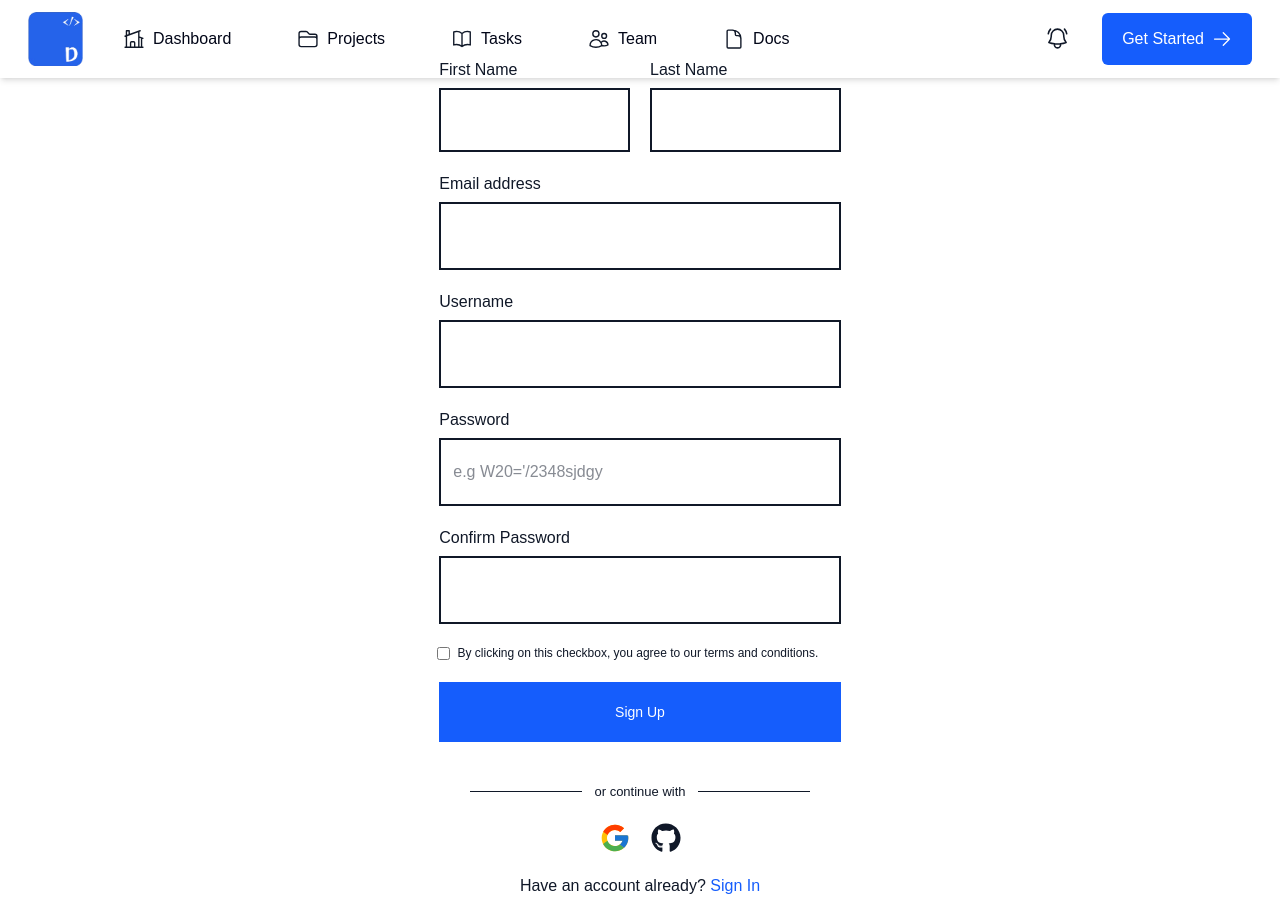
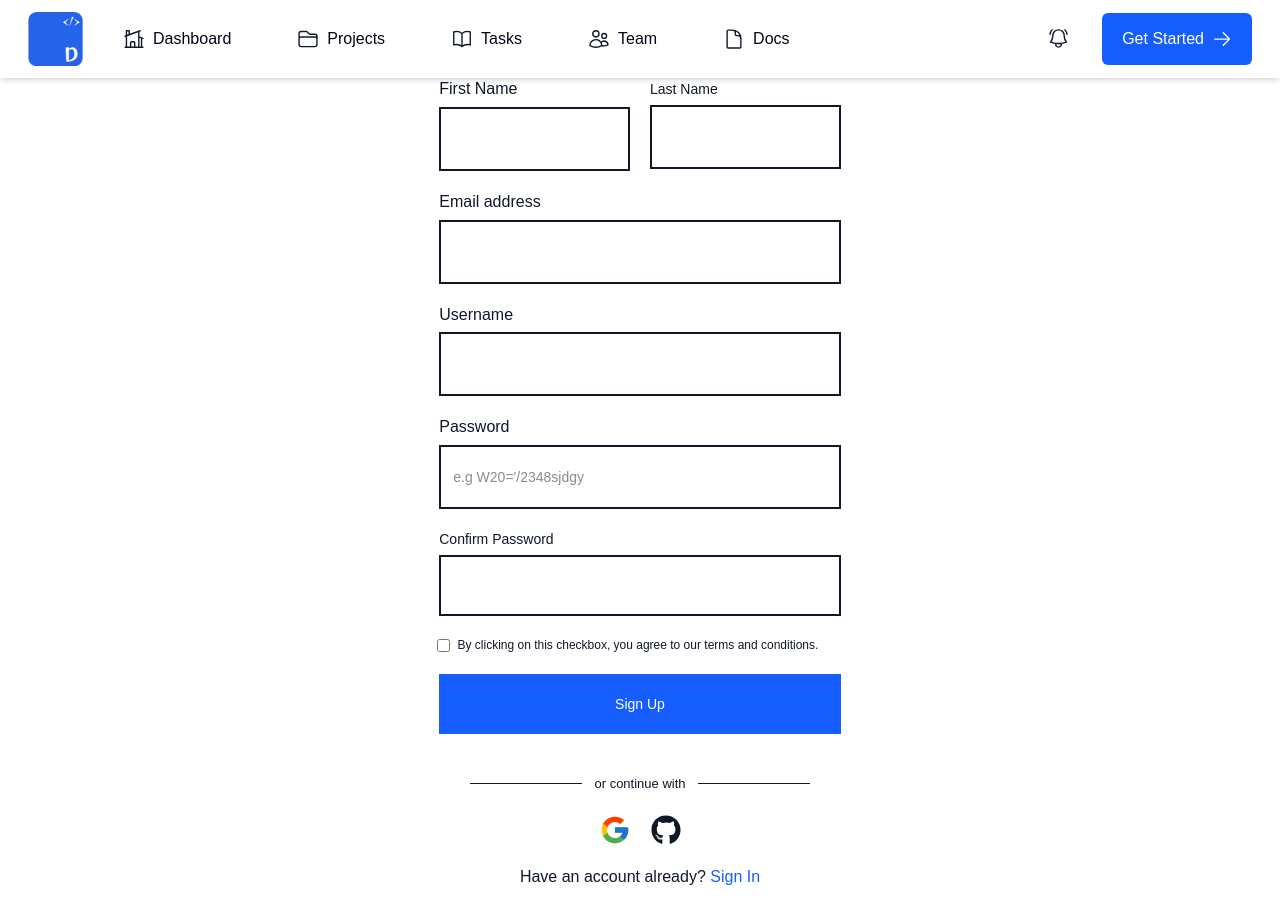
Before and after one commit to Jaycode01/DevCollab, a Next.js app: page /getstarted in a window 1280 px wide. Built offline with nearby package versions, Linux system fonts and the light colour scheme; no server answers; a web font is replaced by a local one.

Commit message:
handling some error cusing problems and gii=ving me headache

```diff
--- a/src/app/getstarted/page.tsx
+++ b/src/app/getstarted/page.tsx
@@ -23,19 +23,18 @@ export default function SignUp() {
 
   const [signInWithGoogle] = useSignInWithGoogle(auth);
   const [signInWithGithub] = useSignInWithGithub(auth);
+  const [createUserWithEmailAndPassword] =
+    useCreateUserWithEmailAndPassword(auth);
 
   const handleGitHubSignIn = async () => {
     try {
       const response = await signInWithGithub();
       console.log("GitHub Sign-In Response:", response);
-    } catch (error) {
-      console.error("GitHub sign-in failed:", error);
-      alert("Error during sign-in: " + error);
+    } catch (err: any) {
+      console.error("GitHub sign-in error:", err);
+      alert("GitHub Sign-In failed: " + err.message);
     }
   };
-
-  const [createUserWithEmailAndPassword] =
-    useCreateUserWithEmailAndPassword(auth);
 
   const handleSignUp = async (e: React.FormEvent<HTMLFormElement>) => {
     e.preventDefault();
@@ -54,15 +53,18 @@ export default function SignUp() {
       const result = await createUserWithEmailAndPassword(email, password);
 
       if (!result || !result.user) {
+        console.error("No user returned from Firebase:", result);
         throw new Error("User creation failed");
       }
 
       const user = result.user;
 
+      // Update display name
       await updateProfile(user, {
         displayName: `${firstName} ${lastName}`,
       });
 
+      // Save user info in Firestore
       await setDoc(doc(db, "users", user.uid), {
         uid: user.uid,
         firstName,
@@ -72,6 +74,7 @@ export default function SignUp() {
         createdAt: new Date().toISOString(),
       });
 
+      // Clear form
       setEmail("");
       setPassword("");
       setConfirmPassword("");
@@ -80,18 +83,30 @@ export default function SignUp() {
       setUsername("");
 
       alert("Signup successful!");
-    } catch (err) {
-      console.error(err);
-      alert(err);
+    } catch (err: any) {
+      console.error("Signup error:", err);
+
+      if (err.code === "auth/email-already-in-use") {
+        alert("This email is already in use.");
+      } else if (err.code === "auth/weak-password") {
+        alert("Password should be at least 6 characters.");
+      } else if (err.code === "auth/invalid-email") {
+        alert("Please enter a valid email address.");
+      } else {
+        alert("Signup failed: " + err.message);
+      }
     }
   };
 
   return (
-    <div className="text-gray-900 flex flex-col items-center justify-center h-screen">
+    <div className="text-gray-900 flex flex-col items-center justify-center h-fit md:mt-0 mt-5">
       <form onSubmit={handleSignUp} className="flex flex-col gap-5">
-        <div className="flex gap-5 items-center w-11/12 mx-auto">
+        <div className="flex gap-3 md:gap-5 items-center w-11/12 mx-auto">
           <div className="flex flex-col gap-1.5 w-3/5">
-            <label htmlFor="firstName" className="capitalize">
+            <label
+              htmlFor="firstName"
+              className="capitalize text-sm md:text-[1rem]"
+            >
               first name
             </label>
             <input
@@ -99,12 +114,12 @@ export default function SignUp() {
               id="firstName"
               value={firstName}
               onChange={(e) => setFirstName(e.target.value)}
-              className="border-2 border-gray-900 w-full py-5 px-3 text-sm outline-none"
+              className="border-2 border-gray-900 w-full py-3 md:py-5 px-3 text-sm outline-none text-[0.7rem] md:text-sm"
             />
           </div>
 
           <div className="flex flex-col gap-1.5 w-3/5">
-            <label htmlFor="lastName" className="capitalize">
+            <label htmlFor="lastName" className="capitalize md:text-md text-sm">
               last name
             </label>
             <input
@@ -112,49 +127,49 @@ export default function SignUp() {
               id="lastName"
               value={lastName}
               onChange={(e) => setLastName(e.target.value)}
-              className="border-gray-900 border-2 w-full py-5 px-3 text-sm outline-none"
+              className="border-gray-900 border-2 w-full py-3  md:py-5 px-3 text-sm outline-none text-[0.7rem] md:text-sm"
             />
           </div>
         </div>
 
         <div className="flex flex-col gap-1.5 w-11/12 mx-auto">
-          <label>Email address</label>
+          <label className="text-sm md:text-[1rem]">Email address</label>
           <input
             type="email"
             value={email}
             onChange={(e) => setEmail(e.target.value)}
-            className="border-2 border-gray-900 py-5 px-3"
+            className="border-2 border-gray-900  py-3 md:py-5 px-3 text-[0.7rem] md:text-sm"
           />
         </div>
 
         <div className="flex flex-col gap-1.5 w-11/12 mx-auto">
-          <label>Username</label>
+          <label className="text-sm md:text-[1rem]">Username</label>
           <input
             type="text"
             value={username}
             onChange={(e) => setUsername(e.target.value)}
-            className="border-2 border-gray-900 py-5 px-3"
+            className="border-2 border-gray-900 py-3 md:py-5 px-3  text-[0.7rem] md:text-sm"
           />
         </div>
 
         <div className="flex flex-col gap-1.5 w-11/12 mx-auto">
-          <label>Password</label>
+          <label className="text-sm md:text-[1rem]">Password</label>
           <input
             type="password"
             value={password}
             onChange={(e) => setPassword(e.target.value)}
-            className="border-2 border-gray-900 py-5 px-3"
+            className="border-2 border-gray-900 py-3 md:py-5 px-3 text-[0.7rem] md:text-sm"
             placeholder="e.g W20='/2348sjdgy"
           />
         </div>
 
         <div className="flex flex-col gap-1.5 w-11/12 mx-auto">
-          <label>Confirm Password</label>
+          <label className="text-sm">Confirm Password</label>
           <input
             type="password"
             value={confirmPassword}
             onChange={(e) => setConfirmPassword(e.target.value)}
-            className="border-2 border-gray-900 py-5 px-3"
+            className="border-2 border-gray-900 py-3  md:py-5 px-3 text-[0.7rem] md;text-sm"
           />
         </div>
 
@@ -167,16 +182,16 @@ export default function SignUp() {
 
         <button
           type="submit"
-          className="bg-blue-600 py-5 w-11/12 mx-auto text-white text-sm cursor-pointer"
+          className="bg-blue-600 py-4 md:py-5 w-11/12 mx-auto text-white text-sm cursor-pointer"
         >
           Sign Up
         </button>
       </form>
 
       <div className="flex items-center gap-3 mt-10 mx-auto">
-        <hr className="w-28 border-gray-900 border-1.5" />
-        <p className="text-[13px]">or continue with</p>
-        <hr className="w-28 border-gray-900 border-1.5" />
+        <hr className="w-20 md:w-28 border-gray-900 border-1.5" />
+        <p className="text-[11px] md:text-[13px]">or continue with</p>
+        <hr className="w-20 md:w-28 border-gray-900 border-1.5" />
       </div>
 
       <div className="flex items-center mt-5 gap-5">
@@ -192,7 +207,7 @@ export default function SignUp() {
         />
       </div>
 
-      <p className="mt-5">
+      <p className="mt-5 text-sm md:text-[1rem]">
         Have an account already?{" "}
         <Link href="/login" className="text-blue-600 hover:underline">
           Sign In
--- a/src/app/login/page.tsx
+++ b/src/app/login/page.tsx
@@ -1,59 +1,120 @@
+"use client";
+
+import { useState } from "react";
 import Link from "next/link";
 import { FcGoogle } from "react-icons/fc";
 import { FaGithub } from "react-icons/fa";
+import { FirebaseError } from "firebase/app";
+import { useSignInWithEmailAndPassword } from "react-firebase-hooks/auth";
+import { auth } from "@/app/auth/config";
 
 export default function Login() {
+  const [email, setEmail] = useState("");
+  const [password, setPassword] = useState("");
+
+  const [signInWithEmailAndPassword, , loading] =
+    useSignInWithEmailAndPassword(auth);
+
+  const handleAuthError = (code: string) => {
+    switch (code) {
+      case "auth/user-not-found":
+        alert("No User Found with this email");
+        break;
+      case "auth/wrong-password":
+        alert("Incorrect Password");
+        break;
+      case "auth/invalid-email":
+        alert("Invalid Email Format");
+        break;
+      default:
+        alert("Something went wrong, please try again");
+    }
+  };
+
+  const handleSignIn = async (e: React.FormEvent<HTMLFormElement>) => {
+    e.preventDefault();
+
+    try {
+      const result = await signInWithEmailAndPassword(email, password);
+
+      if (!result || !result.user) {
+        console.log("Login Failed, Please Try Again");
+        return;
+      }
+
+      alert("Login Successful!");
+    } catch (err: unknown) {
+      if (err instanceof FirebaseError) {
+        handleAuthError(err.code);
+      } else {
+        console.error("Unexpected error:", err);
+      }
+    }
+  };
+
   return (
-    <>
-      <div className="flex flex-col h-screen justify-center items-center w-full">
-        <form action="" className="flex flex-col gap-5 w-11/12 md:w-1/3">
+    <div className="flex flex-col h-fit justify-center items-center w-full">
+      <form
+        onSubmit={handleSignIn}
+        className="flex flex-col gap-5 w-11/12 md:w-1/3 md:mt-14 mt-7"
+      >
         <div className="flex flex-col gap-1.5">
-            <label htmlFor="email">Email address</label>
+          <label htmlFor="email" className="text-sm">
+            Email address
+          </label>
           <input
             type="email"
-              name="email"
             id="email"
-              className="border-2 border-gray-900 outline-none  py-5 px-3 text-sm"
+            className="border-2 border-gray-900 outline-none py-3 md:py-5 px-3 text-sm"
+            value={email}
+            onChange={(e) => setEmail(e.target.value)}
           />
         </div>
         <div className="flex flex-col gap-1.5">
-            <label htmlFor="password">Password</label>
+          <label htmlFor="password" className="text-sm">
+            Password
+          </label>
           <input
             type="password"
-              name="password"
             id="password"
-              className="border-2 border-gray-900 outline-none  py-5 px-3 text-sm"
+            className="border-2 border-gray-900 outline-none py-3 md:py-5 px-3 text-sm"
+            value={password}
+            onChange={(e) => setPassword(e.target.value)}
           />
         </div>
-          <div className="flex flex-row gap-2  items-center">
-            <input type="checkbox" name="rememberMe" id="rememberMe" />
-            <label htmlFor="rememberMe">Remember me</label>
+        <div className="flex flex-row gap-2 items-center">
+          <input type="checkbox" id="rememberMe" />
+          <label htmlFor="rememberMe" className="text-sm">
+            Remember me
+          </label>
         </div>
 
         <button
           type="submit"
-            className="bg-blue-600 text-white text-sm py-5 cursor-pointer"
+          disabled={loading}
+          className="bg-blue-600 text-white text-sm py-4 md:py-5 cursor-pointer"
         >
-            Sign In
+          {loading ? "Logging in..." : "Login"}
         </button>
       </form>
+
       <div className="flex items-center gap-3 mt-10 mx-auto">
-          <hr className="w-24  border-gray-900 border-1.5" />
-          <p className="text-[13px]">or continue with</p>
-          <hr className="w-24  border-gray-900 border-1.5" />
+        <hr className="w-24 border-gray-900 border-1.5" />
+        <p className="text-[11px] md:text-[13px]">or continue with</p>
+        <hr className="w-24 border-gray-900 border-1.5" />
       </div>
-        <div className="flex items-center  mt-5 gap-5">
+
+      <div className="flex items-center mt-5 gap-5">
         <FcGoogle size={32} className="cursor-pointer" />
         <FaGithub size={30} className="cursor-pointer" />
       </div>
 
-        <p className="mt-5">
+      <p className="mt-5 text-sm md:text-[1rem]">
         New to DevCollab?{" "}
         <Link href="/getstarted" className="text-blue-600 hover:underline">
-            Sign In
+          Sign Up
         </Link>
       </p>
     </div>
-    </>
   );
 }
--- a/src/app/navbar/page.tsx
+++ b/src/app/navbar/page.tsx
@@ -50,7 +50,7 @@ export default function Navbar() {
             >
               <Link
                 href="/dashboard"
-                className="flex items-center gap-2 mx-auto md:hover:border-blue-600 md:hover:border-b-2 px-2 md:hover:bg-white md:hover:rounded-none hover:bg-gray-100 rounded-sm md:py-2"
+                className="flex items-center gap-2 mx-auto md:hover:border-blue-600 md:hover:border-b-2 px-2 text-sm md:text-[1rem] md:hover:bg-white md:hover:rounded-none hover:bg-gray-100 rounded-sm md:py-2"
               >
                 <Image
                   alt="Dashboard Icon"
@@ -62,7 +62,7 @@ export default function Navbar() {
               </Link>
               <Link
                 href="/projects"
-                className=" flex items-center gap-2 mx-auto md:hover:border-blue-600 md:hover:border-b-2 px-2 md:hover:bg-white md:hover:rounded-none hover:bg-gray-100 rounded-sm md:py-2"
+                className=" flex items-center gap-2 mx-auto md:hover:border-blue-600  text-sm md:text-[1rem] md:hover:border-b-2 px-2 md:hover:bg-white md:hover:rounded-none hover:bg-gray-100 rounded-sm md:py-2"
               >
                 <Image
                   alt="Projects Icon"
@@ -74,7 +74,7 @@ export default function Navbar() {
               </Link>
               <Link
                 href="/tasks"
-                className="flex items-center gap-2 mx-auto md:hover:border-blue-600 md:hover:border-b-2 px-2 md:hover:bg-white md:hover:rounded-none hover:bg-gray-100 rounded-sm md:py-2"
+                className="flex items-center gap-2 mx-auto md:hover:border-blue-600  text-sm md:text-[1rem] md:hover:border-b-2 px-2 md:hover:bg-white md:hover:rounded-none hover:bg-gray-100 rounded-sm md:py-2"
               >
                 <Image
                   alt="Tasks Icon"
@@ -86,14 +86,14 @@ export default function Navbar() {
               </Link>
               <Link
                 href="/team"
-                className="flex items-center gap-2 mx-auto md:hover:border-blue-600 md:hover:border-b-2 px-2 md:hover:bg-white md:hover:rounded-none hover:bg-gray-100 rounded-sm md:py-2"
+                className="flex items-center gap-2 mx-auto md:hover:border-blue-600  text-sm md:text-[1rem] md:hover:border-b-2 px-2 md:hover:bg-white md:hover:rounded-none hover:bg-gray-100 rounded-sm md:py-2"
               >
                 <Image alt="Team Icon" src={TeamIcon} width={22} height={22} />
                 team
               </Link>
               <Link
                 href="/docs"
-                className="flex items-center gap-2 mx-auto md:hover:border-blue-600 md:hover:border-b-2 px-2 md:hover:bg-white md:hover:rounded-none hover:bg-gray-100 rounded-sm md:py-2"
+                className="flex items-center gap-2 mx-auto md:hover:border-blue-600  text-sm md:text-[1rem] md:hover:border-b-2 px-2 md:hover:bg-white md:hover:rounded-none hover:bg-gray-100 rounded-sm md:py-2"
               >
                 <Image alt="Docs Icon" src={DocsIcon} width={22} height={22} />
                 docs
@@ -101,7 +101,7 @@ export default function Navbar() {
             </div>
           </div>
         </nav>
-        <div className="flex min-w-fit items-center gap-2.5 md:gap-5 mr-4 md:mr-7 ">
+        <div className="flex min-w-fit items-center gap-2 md:gap-5 mr-4 md:mr-7 ">
           <button
             type="button"
             className="cursor-pointer hover:bg-gray-50 p-3 rounded-sm"
@@ -109,8 +109,8 @@ export default function Navbar() {
             <Image
               alt="Notification bell Icon"
               src={Notification}
-              width={25}
-              height={25}
+              width={23}
+              height={23}
             />
           </button>
           <button
@@ -133,8 +133,8 @@ export default function Navbar() {
             <Image
               alt="User Icon for Settings and Getting Started"
               src={User}
-              width={25}
-              height={25}
+              width={23}
+              height={23}
               onClick={handleSignUpPageClick}
             />
           </button>
```
Lines whose indentation alone changed are shown as unchanged.
